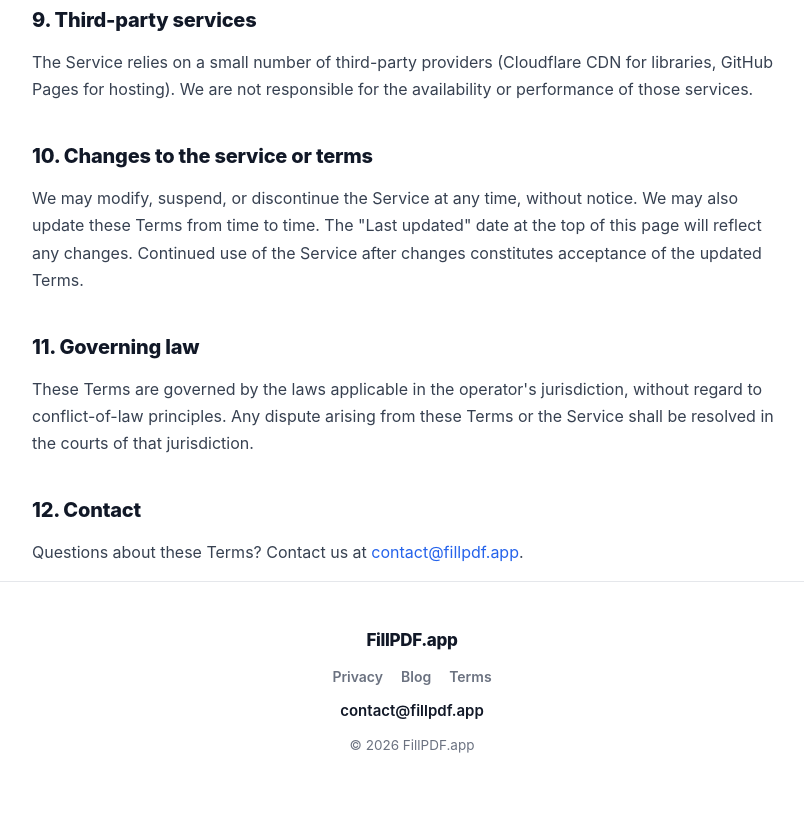
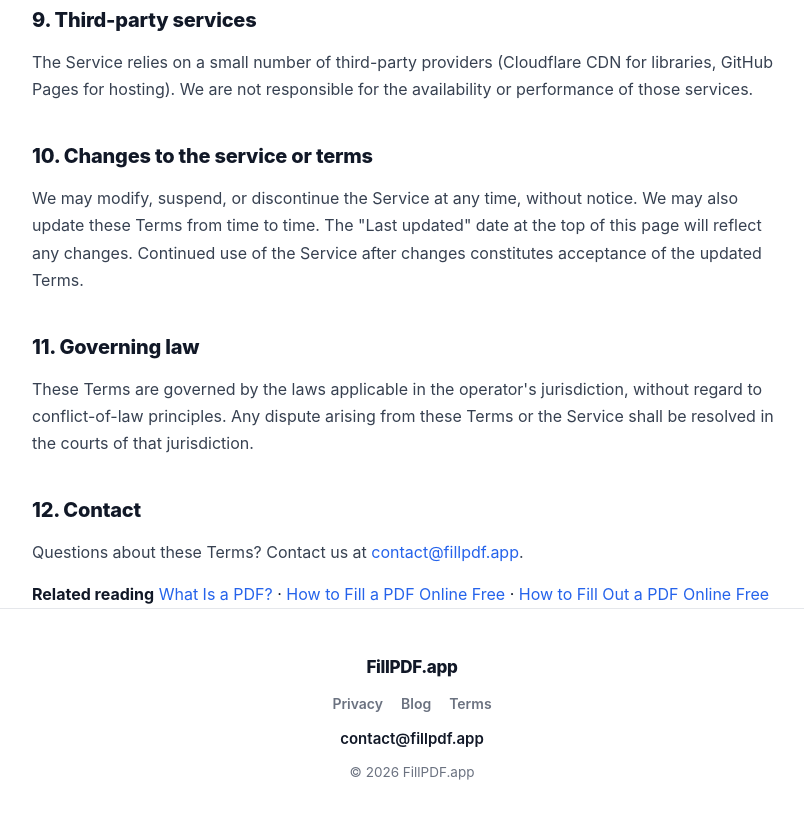
Before and after one commit to mjohndev/fillpdf, a plain HTML site: page terms.html in a window 1280 px wide. Shown: the part 2217-3035 px from the top of the page, without its empty margins (228-1032 px from the left). Before the commit the page ends 3012 px from the top, so only its background shows below. Drawn offline with Linux system fonts and the light colour scheme.

Commit message:
Add related reading section to terms.html

```diff
--- a/terms.html
+++ b/terms.html
@@ -197,6 +197,12 @@
     Questions about these Terms? Contact us at
     <a href="mailto:contact@fillpdf.app">contact@fillpdf.app</a>.
   </p>
+  <div class="related">
+    <strong>Related reading</strong>
+    <a href="/blog/what-is-a-pdf.html">What Is a PDF?</a> ·
+    <a href="/blog/how-to-fill-a-pdf-online-free.html">How to Fill a PDF Online Free</a> ·
+    <a href="/blog/how-to-fill-out-a-pdf-online-free.html">How to Fill Out a PDF Online Free</a>
+  </div>
 </main>
 
 <footer>
```
